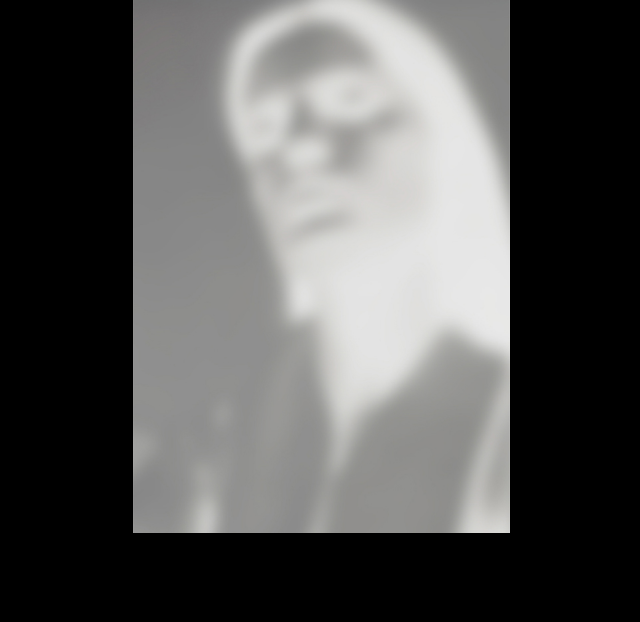
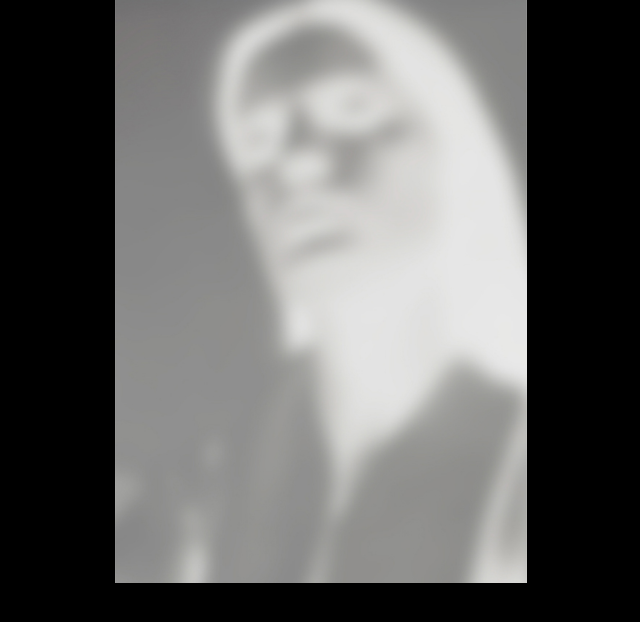
Before and after one commit to Stan83W/Liquid-Distortion-Test, a plain HTML site: page index.html in a window 1280 px wide. Shown: the whole page, without its empty margins (319-959 px from the left). Drawn offline with nearby package versions, Linux system fonts and the light colour scheme.

Commit message:
images ratio

```diff
--- a/index.html
+++ b/index.html
@@ -26,9 +26,9 @@
             intensity: 0.7,
             image1: 'img_one.jpg',
             image2: 'img_two.jpg',
-            speedIn: 5,
-            speedOut: 5,
-            imagesRatio: 533 / 377,
+            speedIn: 7,
+            speedOut: 7,
+            imagesRatio: 583 / 412,
             displacementImage: '4.png'
       });
 
--- a/style.css
+++ b/style.css
@@ -7,8 +7,8 @@ html, body {
 }
 
 .wrapper {
-      width: 377px;
-      height: 533px;
+      width: 412px;
+      height: 583px;
 }
 .cont {
       display: flex;
```
